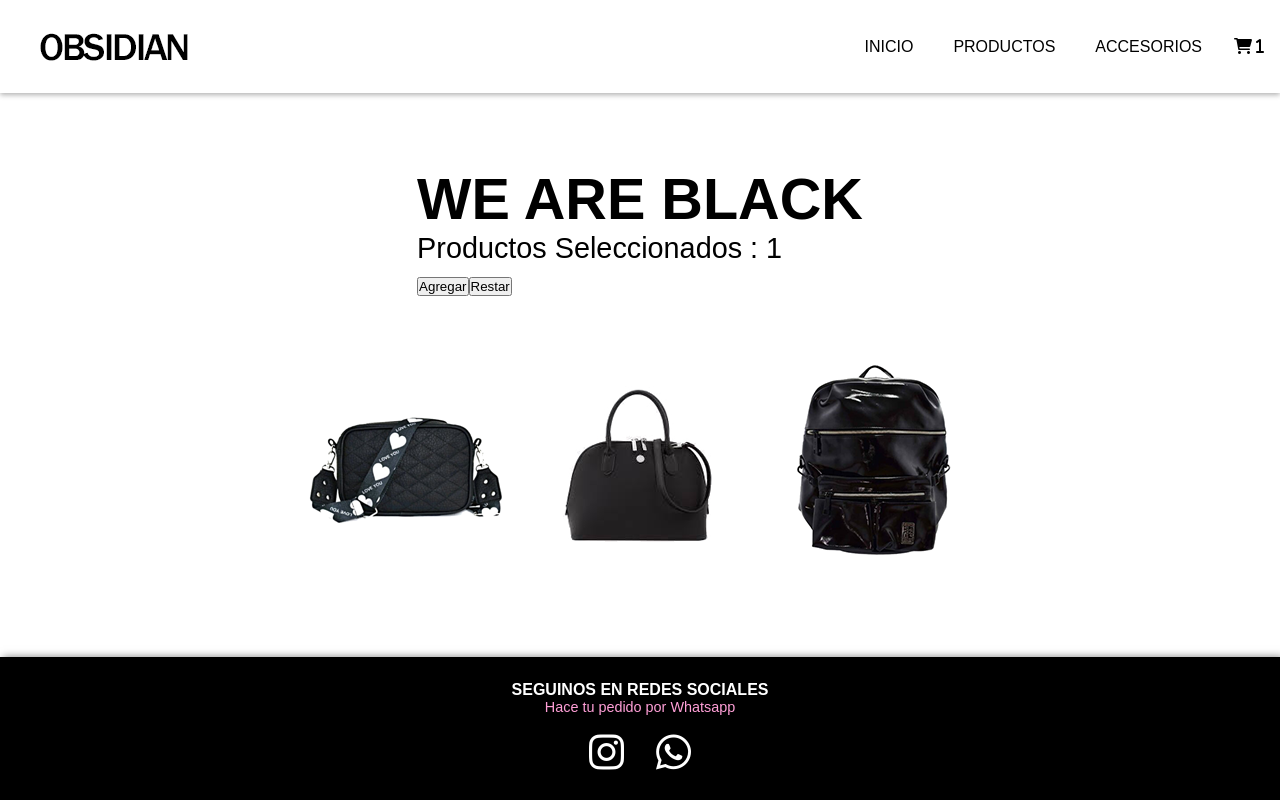
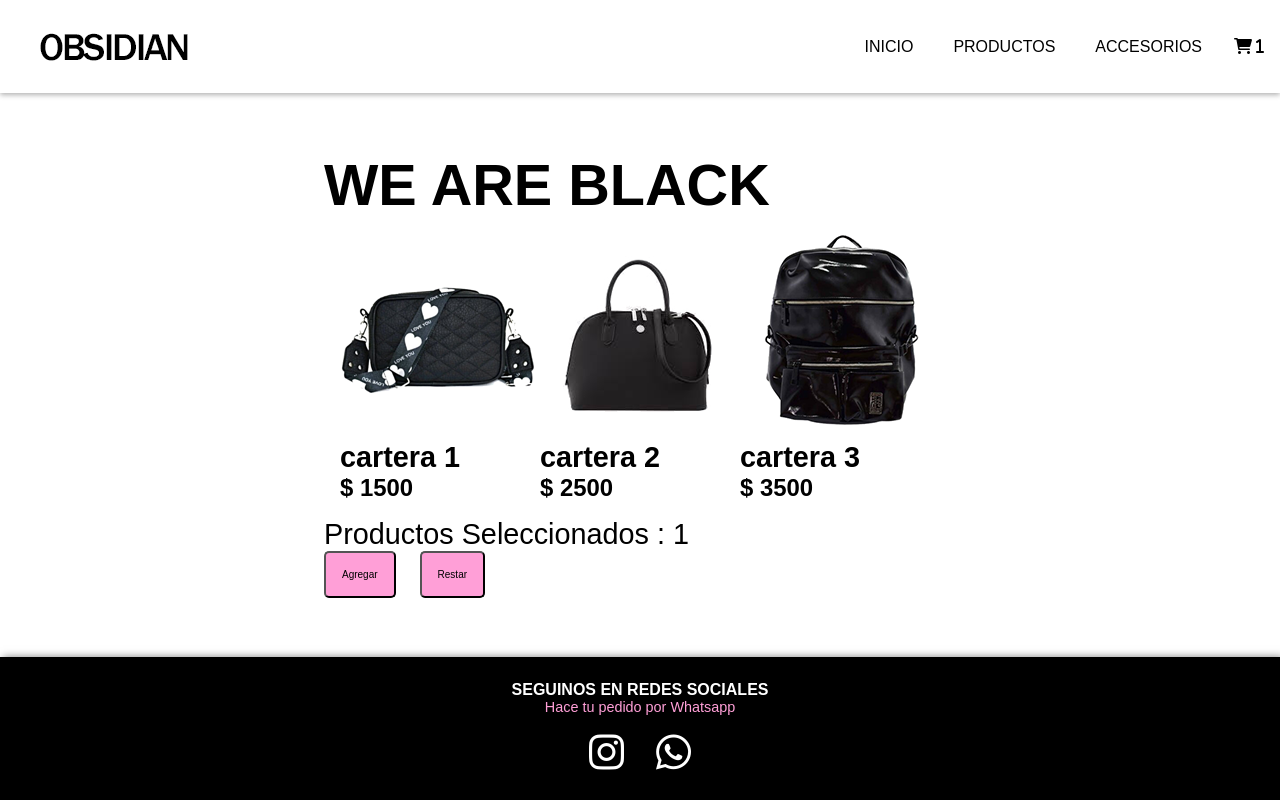
Before and after one commit to JessicaMoretti/reactapp-Obsidian, a React (Create React App) app: page / in a window 1280 px wide. Built offline with nearby package versions, Linux system fonts and the light colour scheme.

Commit message:
MAP y promises

```diff
--- a/src/Main.js
+++ b/src/Main.js
@@ -1,18 +1,11 @@
 import ItemListContainer from "./components/ItemListContainer";
-import c1 from "./images/c1.png"
-import c2 from "./images/c2.png"
-import c3 from "./images/c3.png"
+
 
 const Main = () => {
     return (
         <main className="container">
             <div id="wab">
-                <ItemListContainer nombre="hola" greeting="WE ARE BLACK" edad={31}/>
-            </div>
-            <div id= "imagenes">
-                <img src={c1} alt="cartera1" />
-                <img src={c2} alt="cartera2" />
-                <img src={c3} alt="cartera3" />
+                <ItemListContainer greeting="WE ARE BLACK"/>
             </div>
         </main>
     );
--- /dev/null
+++ b/src/components/Item.js
@@ -0,0 +1,17 @@
+import React from "react";
+
+const Item = (props) => {
+  console.log(props);
+
+  const producto = props.producto;
+
+  return (
+    <div id="productos">
+      <img src={producto.img} alt={producto.nombre} />
+      <h4>{producto.nombre}</h4>
+      <h5>$ {producto.precio}</h5>
+    </div>
+  );
+};
+
+export default Item;
--- a/src/components/ItemCount.js
+++ b/src/components/ItemCount.js
@@ -21,8 +21,8 @@ const ItemCount =(props) => {
     return (
         <>
             <p>Productos Seleccionados : {contador}</p>
-            <button onClick={agregar}>Agregar</button>
-            <button onClick={restar}>Restar</button>
+            <button className="btn" onClick={agregar}>Agregar</button>
+            <button className="btn" onClick={restar}>Restar</button>
         </>
     )
 }
--- /dev/null
+++ b/src/components/ItemList.js
@@ -0,0 +1,16 @@
+import React from "react";
+import Item from "./Item";
+
+const ItemList = (props) => {
+  const listaProductos = props.lista;
+
+  return (
+    <div id= "imagenes">
+      {listaProductos.map((cadaProducto) => {
+        return <Item producto={cadaProducto} />;
+      })}
+    </div>
+  );
+};
+
+export default ItemList;
--- a/src/components/ItemListContainer.js
+++ b/src/components/ItemListContainer.js
@@ -1,13 +1,36 @@
+import React, { useEffect, useState } from "react";
 import ItemCount from "./ItemCount"
-const miOnAdd = () =>{}
-const ItemListContainer =(props) =>{
+import ItemList from "./ItemList";
+import c1 from "../images/c1.png"
+import c2 from "../images/c2.png"
+import c3 from "../images/c3.png"
 
-    const greeting=props.greeting
-    console.log(props)
-    return(
+const itemProductos = [
+    { nombre: "cartera 1", precio: 1500, img: c1 },
+    { nombre: "cartera 2", precio: 2500, img: c2 },
+    { nombre: "cartera 3", precio: 3500, img: c3 },
+];
+
+const ItemListContainer = (props) => {
+    const [listaProductos, setListaProductos] = useState([]);
+
+    useEffect(() => {
+        const promise = new Promise((resolve, reject) => {
+            setTimeout(() => {
+                resolve(itemProductos);
+            }, 2000);
+        }).then((productos) => {
+            setListaProductos(productos);
+        });
+    });
+
+    const greeting = props.greeting
+    return (
         <>
             <h1>{greeting}</h1>
-            <ItemCount initial={1} stock={7} onAdd={miOnAdd}/>
+            <ItemList lista={listaProductos} />
+
+            {<ItemCount initial={1} stock={7}/>}
         </>
     );
 }
--- a/src/style.scss
+++ b/src/style.scss
@@ -66,13 +66,24 @@ main{
         justify-self: center;
     }
 
-    #imagenes img{
+    #imagenes{
+        display: flex;
         margin: 10;
         padding: 1rem;
-        flex-wrap: nowrap;
+
+        #imagenes img{
+            flex-wrap: nowrap;
+        }
     }
 }
 
+.btn{
+    padding: 1rem;
+    margin-right: 1.5rem;
+    font-size: 10px;
+    border-radius: 5px;
+    background-color: #ff9fd7;
+}
 
 #main__footer{
     background-color: rgb(0, 0, 0);
```
